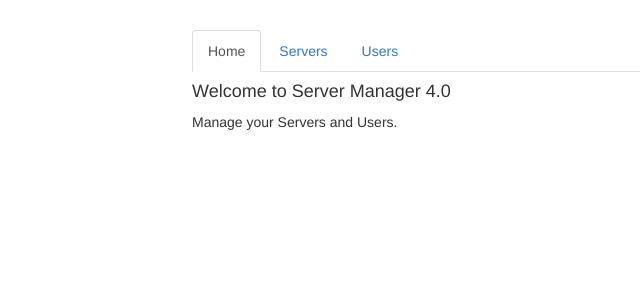
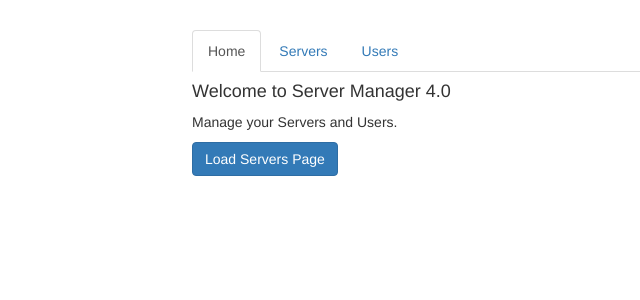
Before and after one commit to ImranK1506/Udemy-angular6-routing, an Angular app: page / in a window 1280 px wide. Shown: the top 300 px of the page, without its empty margins (73-713 px from the left). Built offline with nearby package versions, Linux system fonts and the light colour scheme.

Commit message:
navigating programmatically with absolute path

```diff
--- a/src/app/home/home.component.html
+++ b/src/app/home/home.component.html
@@ -1,2 +1,3 @@
 <h4>Welcome to Server Manager 4.0</h4>
 <p>Manage your Servers and Users.</p>
+<button class="btn btn-primary" (click)="onLoadServers()">Load Servers Page</button>
--- a/src/app/home/home.component.ts
+++ b/src/app/home/home.component.ts
@@ -1,4 +1,6 @@
 import { Component, OnInit } from '@angular/core';
+
+import {Router} from '@angular/router';
 
 @Component({
   selector: 'app-home',
@@ -7,9 +9,12 @@
 })
 export class HomeComponent implements OnInit {
 
-  constructor() { }
+  constructor(private router: Router) { }
 
   ngOnInit() {
   }
 
+  onLoadServers() {
+    this.router.navigate(['/servers']);
+  }
 }
```
